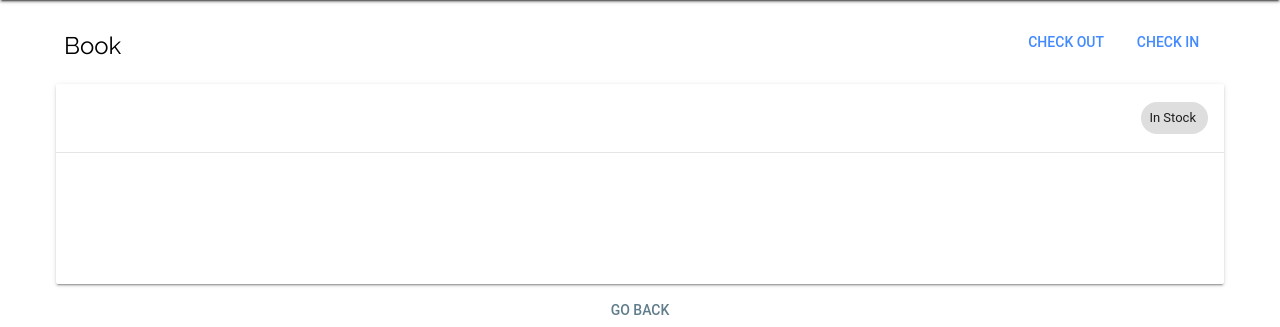
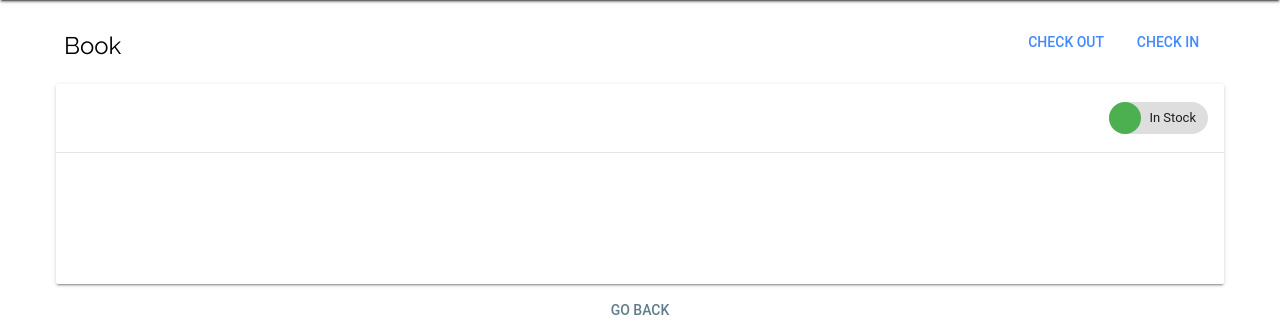
Before and after one commit to Brian-Rojas/readandsucceed.org, a Django app: template inventory/templates/item_detail.html in a window 1280 px wide. Shown: the part 100-427 px from the top of the page. Run offline with Django 3.2, Linux system fonts and the light colour scheme; the template is opened without the code that fills it, so the values that code supplies are empty; some libraries are stand-ins or nearby versions.

```diff
--- a/inventory/static/css/styles.css
+++ b/inventory/static/css/styles.css
@@ -155,9 +156,6 @@ a.main-header {
  .mdl-layout-title.user-color {
      color: rgb(96, 125, 139);
  }
-.mdl-chip__contact.chip-size{
-    width: auto;
-}
 .mdl-button.btn-size{
     padding-left: 5px;
     padding-right: 8px;
```
Also changed, not shown: other parts of inventory/static/css/styles.css (+1 -0 lines).
